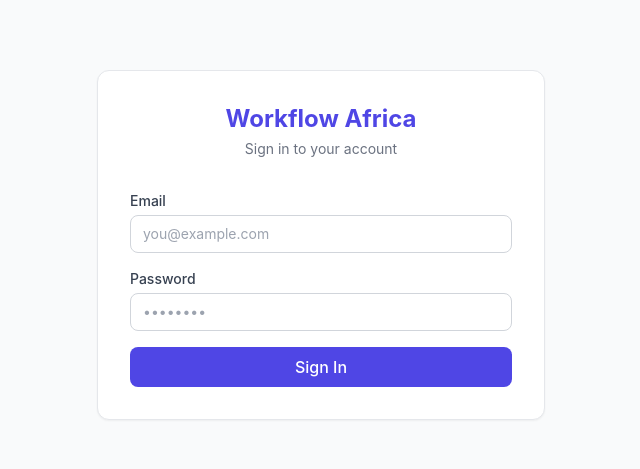
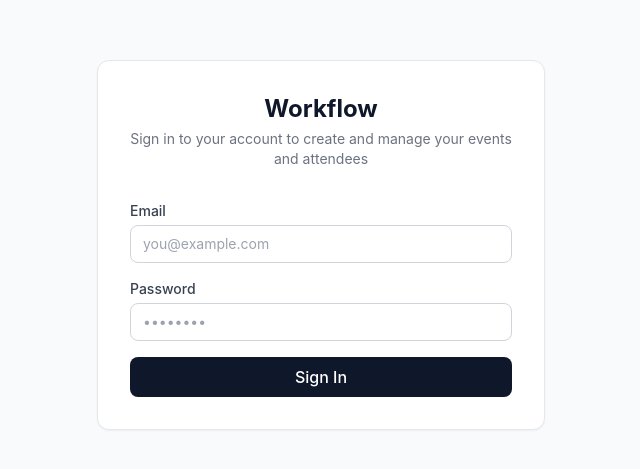
Before and after one commit to ArafatMukasa/htmhealthcare, a Next.js app: page /login in a window 1280 px wide. Shown: the part 155-624 px from the top of the page, without its empty margins (319-959 px from the left). Built offline with nearby package versions, Linux system fonts and the light colour scheme.

Commit message:
Changes to background and text color
Made changes mostly to the background and text color.

```diff
--- a/src/app/events/page.tsx
+++ b/src/app/events/page.tsx
@@ -2,7 +2,7 @@ import Link from 'next/link'
 import { createClient } from '@/lib/supabase/server'
 import type { Event } from '@/lib/types'
 
-export const metadata = { title: 'Events — Workflow Africa' }
+export const metadata = { title: 'Events — Workflow' }
 
 export default async function EventsPage() {
   const supabase = await createClient()
@@ -15,7 +15,7 @@ export default async function EventsPage() {
     <div className="min-h-screen bg-gray-50">
       <nav className="bg-white border-b border-gray-100 sticky top-0 z-50">
         <div className="max-w-6xl mx-auto px-4 py-3 sm:py-4 flex items-center gap-2 sm:gap-3">
-          <Link href="/" className="font-bold text-indigo-600 text-sm sm:text-base">Workflow Africa</Link>
+          <Link href="/" className="font-bold text-slate-900 text-sm sm:text-base">Workflow</Link>
           <span className="text-gray-300">/</span>
           <span className="text-gray-600 text-sm">Events</span>
         </div>
--- a/src/app/globals.css
+++ b/src/app/globals.css
@@ -13,7 +13,7 @@ body {
 
 @layer components {
   .btn-primary {
-    @apply bg-indigo-600 text-white px-4 py-2 rounded-lg font-medium hover:bg-indigo-700 transition-colors disabled:opacity-50 disabled:cursor-not-allowed;
+    @apply bg-slate-900 text-white px-4 py-2 rounded-lg font-medium hover:bg-indigo-700 transition-colors disabled:opacity-50 disabled:cursor-not-allowed;
   }
   .btn-secondary {
     @apply bg-white border border-gray-300 text-gray-700 px-4 py-2 rounded-lg font-medium hover:bg-gray-50 transition-colors;
--- a/src/app/layout.tsx
+++ b/src/app/layout.tsx
@@ -2,13 +2,13 @@ import type { Metadata } from 'next'
 import './globals.css'
 
 export const metadata: Metadata = {
-  title: 'Workflow Africa',
-  description: 'Professional event management and participant tracking across Africa.',
+  title: 'Workflow',
+  description: 'Memorable Event Experiences Start Here.',
   openGraph: {
-    title: 'Workflow Africa',
-    description: 'Professional event management and participant tracking across Africa.',
+    title: 'Workflow',
+    description: 'Memorable Event Experiences Start Here.',
     url: 'https://workflowafrica.com',
-    siteName: 'Workflow Africa',
+    siteName: 'Workflow',
   },
 }
 
--- a/src/app/login/page.tsx
+++ b/src/app/login/page.tsx
@@ -32,8 +32,8 @@ export default function LoginPage() {
     <div className="min-h-screen bg-gray-50 flex items-center justify-center p-4">
       <div className="card p-8 w-full max-w-md shadow-sm">
         <div className="text-center mb-8">
-          <h1 className="text-2xl font-bold text-indigo-600">Workflow Africa</h1>
-          <p className="text-gray-500 mt-1 text-sm">Sign in to your account</p>
+          <h1 className="text-2xl font-bold text-slate-900">Workflow</h1>
+          <p className="text-gray-500 mt-1 text-sm">Sign in to your account to create and manage your events and attendees</p>
         </div>
 
         <form onSubmit={handleLogin} className="space-y-4">
```
